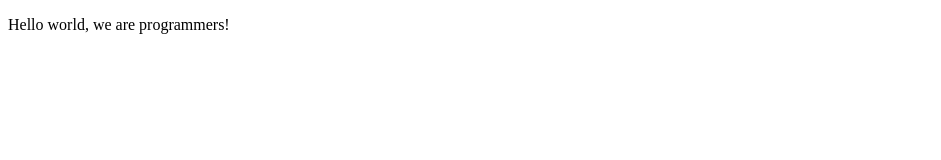
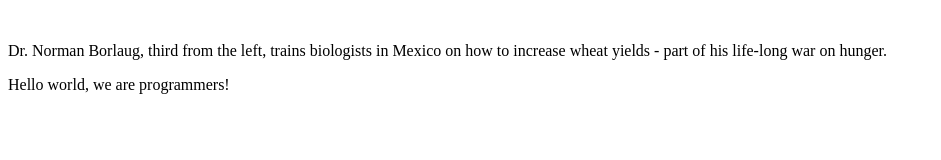
Before and after one commit to andresardila/collaborative-project_erik, a plain HTML site: page index.html in a window 1280 px wide. Shown: the whole page, without its empty margins (0-941 px from the left). Drawn offline with Linux system fonts and the light colour scheme.

Commit message:
Erik's second push

```diff
--- a/index.html
+++ b/index.html
@@ -5,7 +5,14 @@
     <title>Fork Me! FCC: Test Suite Template</title>
     <link rel="stylesheet" href="css/style.css">
   </head>
-
+  <main id="main">
+    <title id="title">Dr. Norman Borlaug</title>
+    <div id="img-div">
+      <img id="image">
+        <p id="img-caption">Dr. Norman Borlaug, third from the left, trains biologists in Mexico on how to increase wheat yields - part of his life-long war on hunger.</p>
+      </img>
+    </div>
+  </main>
   <body>
     <script src="https://cdn.freecodecamp.org/testable-projects-fcc/v1/bundle.js"></script>
 
```
